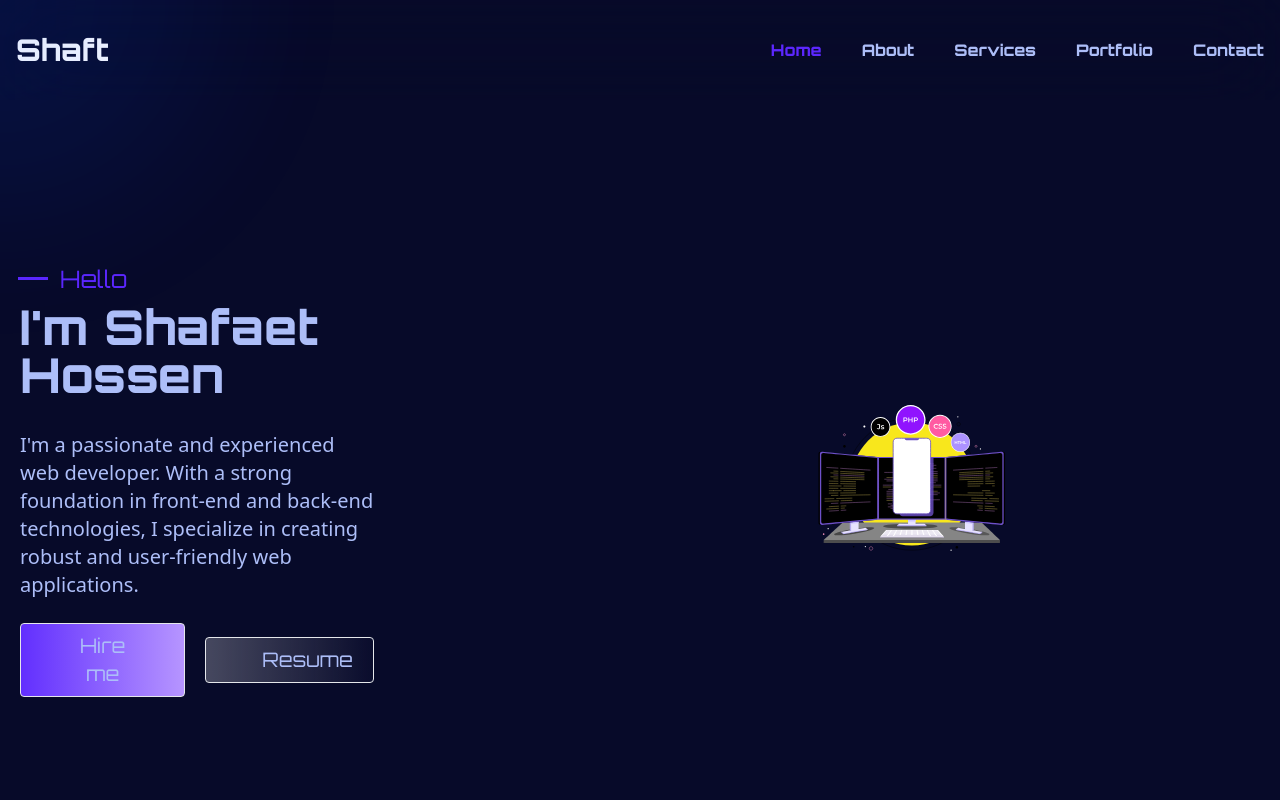
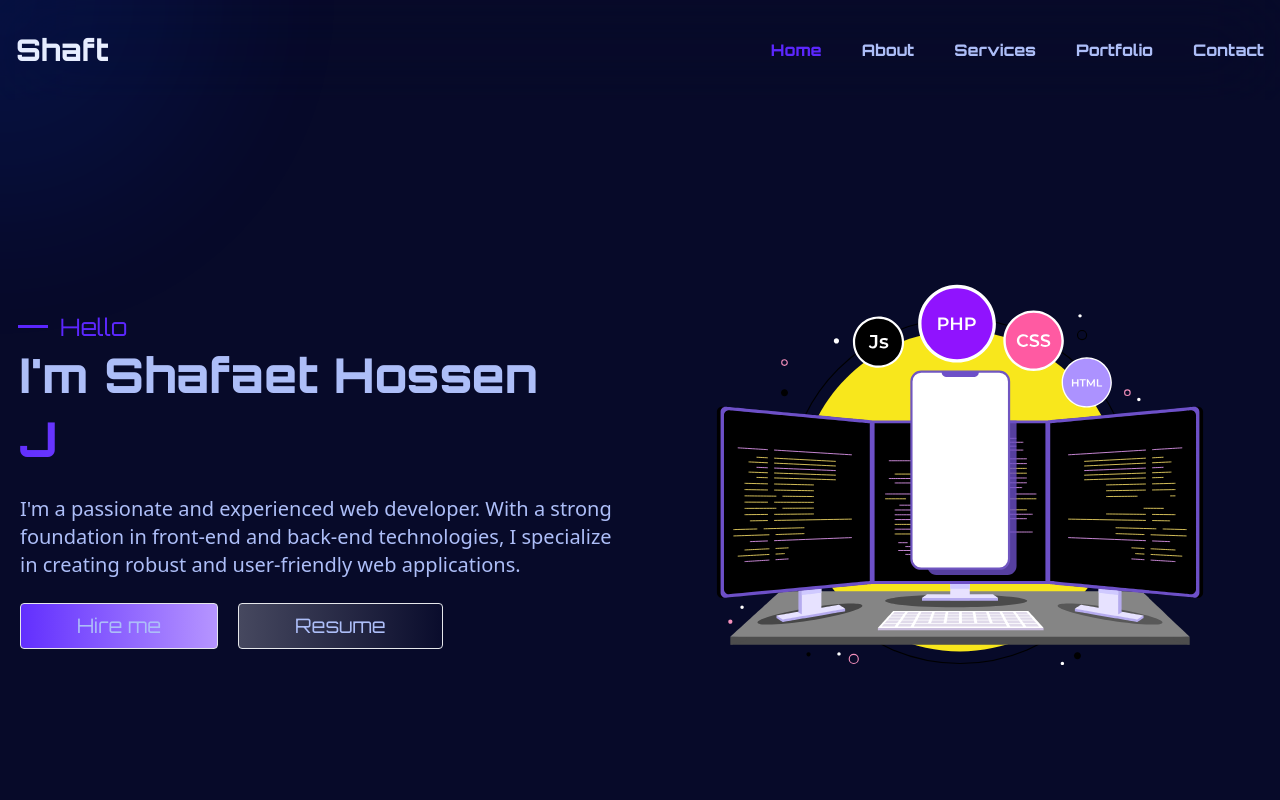
Before and after one commit to Shafaet-j/Next-portfolio, a Next.js app: page / in a window 1280 px wide. Shown: the top 800 px of the page. Built offline with nearby package versions, Linux system fonts and the light colour scheme.

Commit message:
framer added to about

```diff
--- a/src/app/about/Education.jsx
+++ b/src/app/about/Education.jsx
@@ -59,7 +59,7 @@ const Education = () => {
                 2021 - 2022
               </span>
             </div>
-            <p>Programming Hero</p>
+            <p>Coders Foundation</p>
             <p className=" mt-5 font-sans text-xl">
               I am proficient in front-end WordPress development, utilizing
               HTML, CSS, and JavaScript to create visually appealing and
--- a/src/app/about/page.jsx
+++ b/src/app/about/page.jsx
@@ -69,7 +69,8 @@ const Aboutpage = () => {
               </Link>
               <a
                 className="text-[#5C27FE] hover:text-[#808DAD] duration-300"
-                href=""
+                href="https://drive.google.com/file/d/14fFsP9sSgxhoXt1-0nrJg_FAlEVV3I5U/view?usp=sharing"
+                target="_blank"
               >
                 Download C.V
               </a>
--- a/src/components/HomePage/Banner/LeftSide.jsx
+++ b/src/components/HomePage/Banner/LeftSide.jsx
@@ -1,12 +1,15 @@
 "use client";
 import { motion } from "framer-motion";
-
-// import Typewriter from "typewriter-effect";
+import Typewriter from "typewriter-effect";
 
 const LeftSide = () => {
   return (
-    <div>
-      <div className="lg:w-1/2 text-left mt-10 px-5">
+    <motion.div
+      initial={{ x: -500, opacity: 0 }}
+      animate={{ x: 0, opacity: 100 }}
+      transition={{ duration: 0.5 }}
+      className="lg:w-1/2 text-left mt-10 px-5"
+    >
       <h3 className="mb-2 text-2xl font-medium text-[#5C27FE] name-link relative ml-7 pl-3">
         Hello
       </h3>
@@ -15,7 +18,7 @@ const LeftSide = () => {
       </h1>
 
       <h2 className="lg:text-5xl text-2xl mb-8 font-bold gradient-text">
-          {/* <Typewriter
+        <Typewriter
           options={{
             strings: [
               "Front-end Developer",
@@ -26,14 +29,14 @@ const LeftSide = () => {
             ],
             autoStart: true,
             loop: true,
-            deleteSpeed: 74,
+            deleteSpeed: 34,
           }}
-        /> */}
+        />
       </h2>
       <p className=" mb-6 font-sans text-xl">
-          I'm a passionate and experienced web developer. With a strong
-          foundation in front-end and back-end technologies, I specialize in
-          creating robust and user-friendly web applications.
+        I'm a passionate and experienced web developer. With a strong foundation
+        in front-end and back-end technologies, I specialize in creating robust
+        and user-friendly web applications.
       </p>
 
       <div className="flex items-center gap-5">
@@ -48,8 +51,7 @@ const LeftSide = () => {
           Resume
         </a>
       </div>
-      </div>
-    </div>
+    </motion.div>
   );
 };
 
--- a/src/components/HomePage/Banner/RightSide.jsx
+++ b/src/components/HomePage/Banner/RightSide.jsx
@@ -1,16 +1,19 @@
 "use client";
+import { motion } from "framer-motion";
 import React from "react";
-import { motion } from "framer-motion";
 import Lottie from "lottie-react";
 import animationData from "../../../../public/lottie.json";
 
 const RightSide = () => {
   return (
-    <div>
-      <div className="lg:w-1/2 mt-10">
-        <Lottie animationData={animationData} loop autoplay />
-      </div>
-    </div>
+    <motion.div
+      initial={{ x: 500, opacity: 0 }}
+      animate={{ x: 0, opacity: 100 }}
+      transition={{ duration: 0.5 }}
+      className="lg:w-1/2 mt-10"
+    >
+      <Lottie animationData={animationData} loop autoplay />
+    </motion.div>
   );
 };
 
```
Lines whose indentation alone changed are shown as unchanged.
